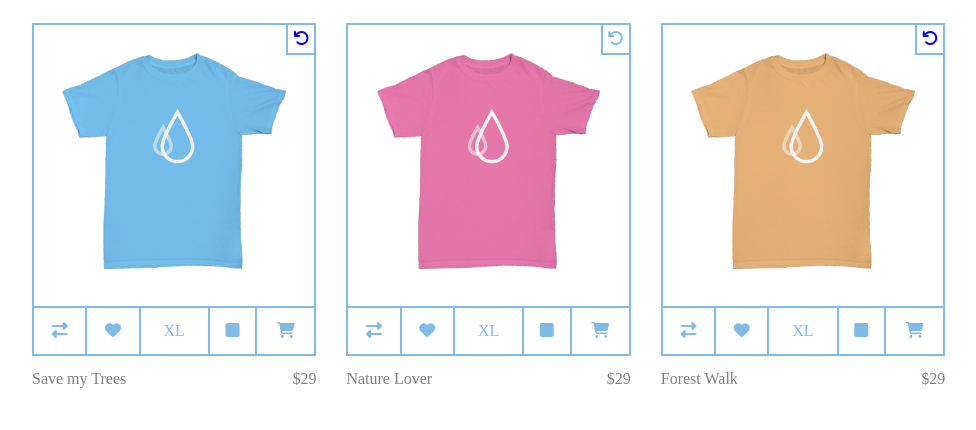
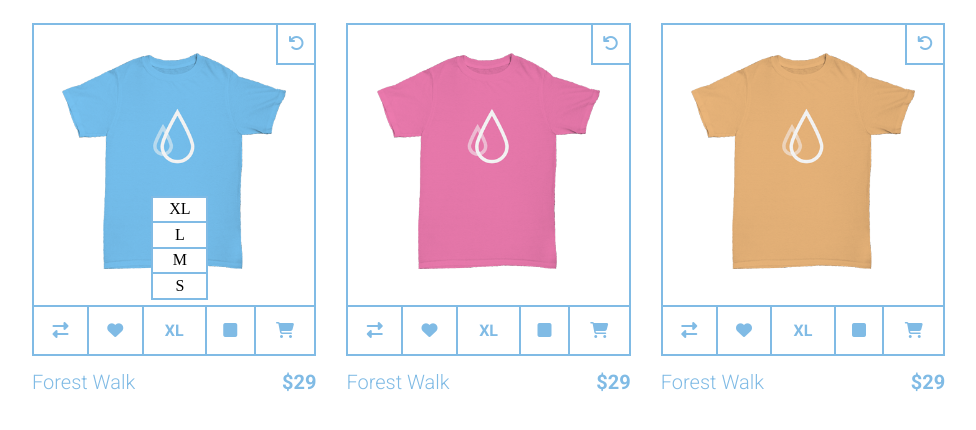
Before and after one commit to samanthasheadavis/tshirtShop, a plain HTML site: page index.html in a window 1280 px wide. Shown: the whole page, without its empty margins (149-1125 px from the left). Drawn offline with Linux system fonts and the light colour scheme.

Commit message:
version with hover + tshirt sizes in place, icons inside tshirt div

```diff
--- a/index.html
+++ b/index.html
@@ -3,6 +3,7 @@
 <head>
   <link rel="stylesheet" type="text/css" href="main.css">
   <script src="https://use.fontawesome.com/e71b00b103.js"></script>
+  <link href="https://fonts.googleapis.com/css?family=Roboto:300,700" rel="stylesheet">
 </head>
 <body>
   <ul class="container">
@@ -11,8 +12,31 @@
 
   <li class="tshirt">
     <div class="tshirt">
-        <div class="flip"><a href="*"><i class="fa fa-undo" aria-hidden="true"></i></a></div>
+      <!-- Flip Icon -->
+      <table class="flip">
+        <tr>
+          <td><a href="*"><i class="fa fa-undo" aria-hidden="true"></i></a></td>
+        </tr>
+      </table>
+      <!-- Shirt image -->
       <img class="shirtPic" src="shirts/blue-front.png" alt="Save my trees">
+
+      <table class="sizeIcons">
+        <tr>
+          <td>XL</td>
+        </tr>
+        <tr>
+          <td>L</td>
+        </tr>
+        <tr>
+          <td>M</td>
+        </tr>
+        <tr>
+          <td>S</td>
+        </tr>
+      </table>
+
+      <!-- Icons below shirt -->
       <table class="icons">
         <tr>
         <td class="refresh"><a href="*"><i class="fa fa-exchange" aria-hidden="true"></i></a></td>
@@ -23,18 +47,27 @@
       </tr>
       </table>
     </div>
+      <!-- Footer with Name and Price -->
     <footer>
-        <div class="name">Save my Trees</div>
+      <div class="name">Forest Walk</div>
       <div class="price">$29</div>
     </footer>
   </li>
+
 
 <!-- TShirt 2 -->
 
   <li class="tshirt">
     <div class="tshirt">
-    <a class= "flip" href="*"><i class="fa fa-undo" aria-hidden="true"></i></a>
+      <!-- Flip Icon -->
+      <table class="flip">
+        <tr>
+          <td><a href="*"><i class="fa fa-undo" aria-hidden="true"></i></a></td>
+        </tr>
+      </table>
+      <!-- Shirt image -->
       <img class="shirtPic" src="shirts/pink-front.png" alt="Save my trees">
+      <!-- Icons below shirt -->
       <table class="icons">
         <tr>
         <td class="refresh"><a href="*"><i class="fa fa-exchange" aria-hidden="true"></i></a></td>
@@ -45,18 +78,27 @@
       </tr>
       </table>
     </div>
+      <!-- Footer with Name and Price -->
     <footer>
-    <div class="name">Nature Lover</div>
+      <div class="name">Forest Walk</div>
       <div class="price">$29</div>
     </footer>
   </li>
+
 
   <!-- TShirt 3 -->
 
   <li class="tshirt">
     <div class="tshirt">
-    <div class="flip"><a href="*"><i class="fa fa-undo" aria-hidden="true"></i></a></div>
+      <!-- Flip Icon -->
+      <table class="flip">
+        <tr>
+          <td><a href="*"><i class="fa fa-undo" aria-hidden="true"></i></a></td>
+        </tr>
+      </table>
+      <!-- Shirt image -->
       <img class="shirtPic" src="shirts/yellow-front.png" alt="Save my trees">
+      <!-- Icons below shirt -->
       <table class="icons">
         <tr>
         <td class="refresh"><a href="*"><i class="fa fa-exchange" aria-hidden="true"></i></a></td>
@@ -67,6 +109,7 @@
       </tr>
       </table>
     </div>
+      <!-- Footer with Name and Price -->
     <footer>
       <div class="name">Forest Walk</div>
       <div class="price">$29</div>
--- a/main.css
+++ b/main.css
@@ -10,6 +10,7 @@
   padding: 0;
 }
 
+/*Tshirt Styles*/
 .tshirt {
   position: relative;
 }
@@ -30,19 +31,42 @@ li.tshirt {
 
 }
 
+/*Flip Icon Styles*/
 .flip  {
   position: absolute;
-  right: 0;
-  padding: 5px;
+  right: -2px;
+  top: -2px;
+  z-index: 2;
+}
+
+.flip td {
   border: 2px solid #80BBE5;
+  padding: 10px 10px 10px 10px;
+  text-align: center;
+}
+
+.flip td a {
   color:#80BBE5;
 }
 
+.flip td:hover {
+  background:#80BBE5;
+}
+
+.flip td:hover > a {
+  color:white;
+}
+
+/*Footer Info Styles*/
 .name {
   float: left;
   margin: 10px 0 0 0;
   color: gray;
   display: inline;
+  font-family: 'Roboto', sans-serif;
+  font-weight: 300;
+  font-size: 20px;
+  color:#80BBE5;
 }
 
 .price {
@@ -50,8 +74,13 @@ li.tshirt {
   margin: 10px 0 0 0;
   color: gray;
   display: inline;
+  font-family: 'Roboto', sans-serif;
+  font-weight: 700;
+  font-size: 20px;
+  color:#80BBE5;
 }
 
+/*Icons Styles*/
 .icons {
   padding-left: 5px;
   width: 100%;
@@ -61,13 +90,42 @@ li.tshirt {
   bottom: 4px;
 }
 
-td {
+.icons td {
   border: 2px solid #80BBE5;
   padding: 5% 0;
   text-align: center;
 }
 
-td a {
+.icons td a {
   color:#80BBE5;
   text-decoration: none;
 }
+
+.icons td:hover {
+  background: #80BBE5;
+}
+
+.icons td:hover > a {
+  color:white;
+}
+
+.xl {
+  font-family: 'Roboto', sans-serif;
+  font-weight: 700;
+}
+
+/*Hidden Sizes Icons Styles*/
+.sizeIcons {
+  left: 42%;
+  bottom: 18%;
+  border-collapse: collapse;
+  position: absolute;
+  z-index: 2;
+  width: 20%;
+}
+
+.sizeIcons td {
+  border: 2px solid #80BBE5;
+  padding: 5% 0;
+  text-align: center;
+  background: white;
```
Lines whose indentation alone changed are shown as unchanged.
